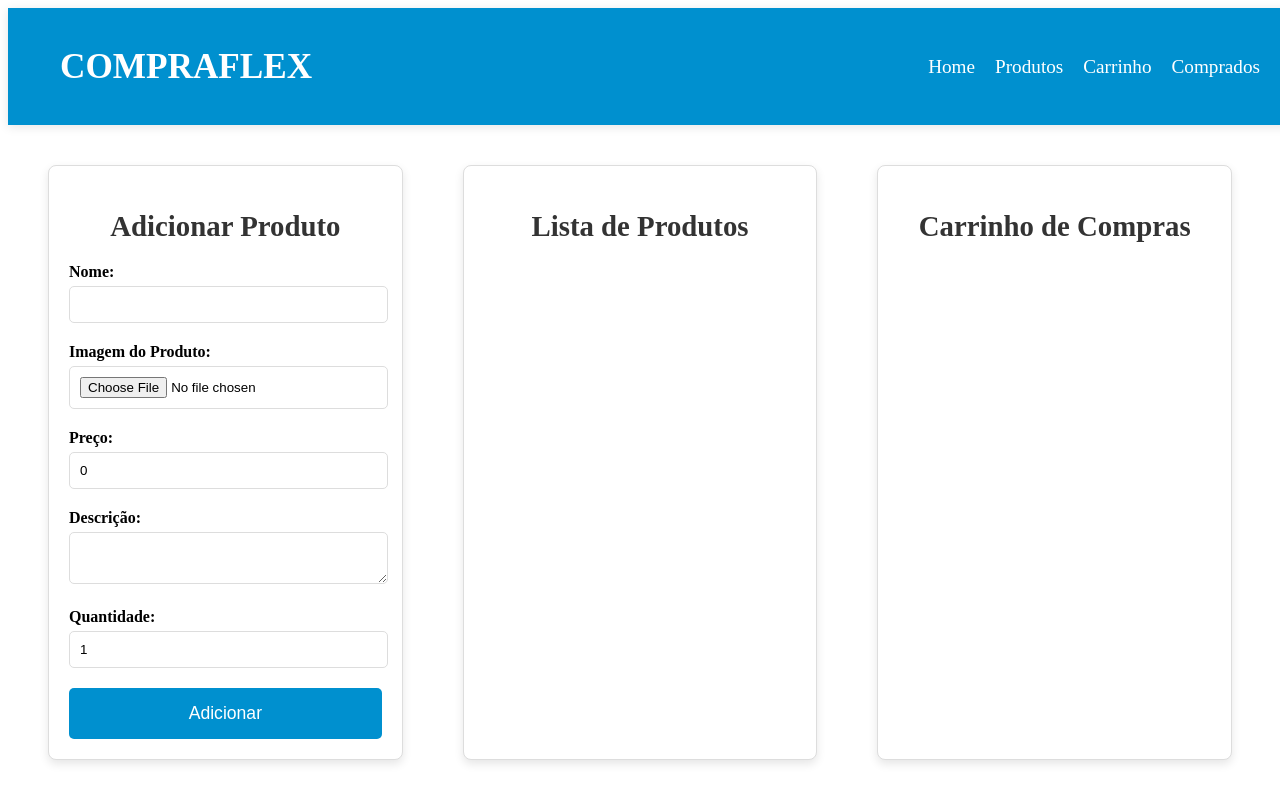
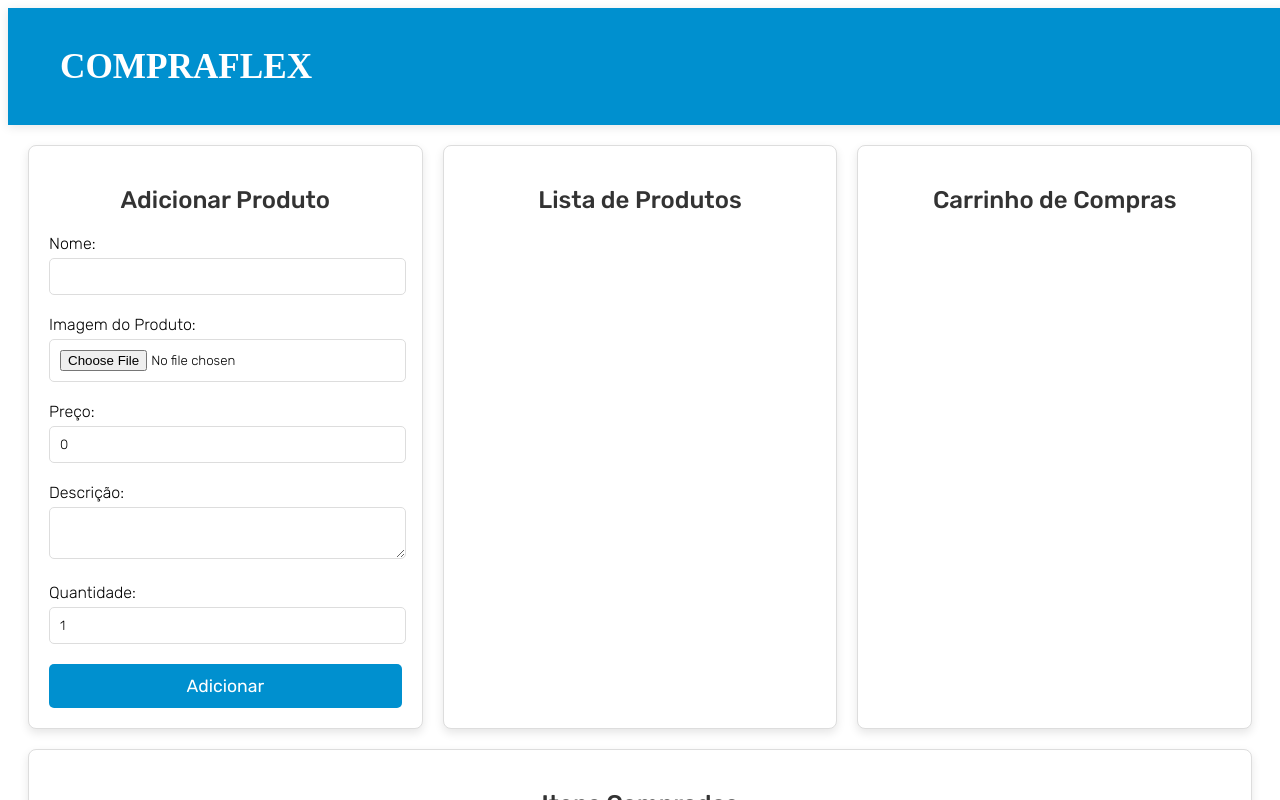
Before and after one commit to WillianDias1/Lista_de_Compras, an Angular app: page /mercado in a window 1280 px wide. Shown: the top 800 px of the page. Built offline with nearby package versions, Linux system fonts and the light colour scheme.

Commit message:
fix: melhoria na estilização

```diff
--- a/src/app/app.component.html
+++ b/src/app/app.component.html
@@ -2,16 +2,6 @@
   <header class="main-header">
     <div class="header-content">
       <h1 class="logo">CompraFlex</h1>
-      <nav class="nav-bar">
-        <ul>
-          <li><a href="#">Home</a></li>
-          <li><a href="#">Produtos</a></li>
-          <li><a href="#">Carrinho</a></li>
-          <li><a href="#">Comprados</a></li>
-        </ul>
-      </nav>
-      <!-- Ícone de menu (visível apenas em dispositivos móveis) -->
-      <button class="menu-toggle" (click)="toggleMenu()">&#9776;</button>
     </div>
   </header>
 
--- a/src/app/mercado/mercado.component.css
+++ b/src/app/mercado/mercado.component.css
@@ -1,3 +1,24 @@
+body {
+  font-family: "Rubik", sans-serif; /* Define a fonte padrão */
+  font-weight: 400; /* Ajusta o peso padrão se necessário */
+}
+
+/* Usando a fonte padrão em todo o código */
+h3, p, label, input, textarea {
+  font-family: "Rubik", sans-serif;
+  font-weight: 300; /* Peso normal para textos padrão */
+}
+
+h2 {
+  font-family: "Rubik", sans-serif;
+  font-weight: 500; /* Peso mais pesado para títulos, se desejar */
+}
+
+button {
+  font-family: "Rubik", sans-serif; /* Mantém a fonte do botão */
+  font-weight: 400; /* Peso mais pesado para botões */
+}
+
 /* Layout geral da container */
 .container {
   display: flex;
@@ -20,14 +41,14 @@
   border-radius: 8px;
   background-color: #fff;
   box-shadow: 0 4px 10px rgba(0, 0, 0, 0.1);
-  margin: 20px;
-  min-width: 280px; /* Define uma largura mínima para garantir que as colunas não fiquem muito pequenas */
+  margin: 0,5px;
+  min-width: 300px; /* Define uma largura mínima para garantir que as colunas não fiquem muito pequenas */
 }
 
 /* Centralização de títulos */
 h2 {
   color: #333;
-  font-size: 1.8em;
+  font-size: 1.5em;
   margin-bottom: 20px;
   text-align: center;
 }
@@ -35,11 +56,12 @@ h2 {
 /* Ajuste nos itens de produto e carrinho */
 .product-item, .cart-item {
   margin-bottom: 15px;
-  padding: 15px;
-  border: 1px solid #f0f0f0;
+  padding: 12px;
+  border: 1px solid #becffc;
   border-radius: 5px;
   transition: transform 0.2s;
-  background-color: #f9f9f9;
+  background-color: #e1e8fd;
+;
 }
 
 .product-item:hover, .cart-item:hover {
@@ -49,7 +71,7 @@ h2 {
 /* Estilos para botões */
 button {
   margin-top: 10px;
-  padding: 15px 30px;
+  padding: 12px 12px;
   border: none;
   border-radius: 5px;
   background-color: #0090CF;
@@ -73,7 +95,7 @@ button:hover {
 }
 
 label {
-  font-weight: bold;
+  font-weight: Medium;
   margin-bottom: 5px;
   display: block;
 }
@@ -98,8 +120,8 @@ input:focus, textarea:focus {
 }
 
 .image-preview img {
-  width: 100%; /* Ajusta a imagem para caber na largura da coluna */
-  max-width: 300px; /* Mantém um limite de tamanho máximo */
+  width: 80%; /* Ajusta a imagem para caber na largura da coluna */
+  max-width: 200px; /* Mantém um limite de tamanho máximo */
   height: auto;
   border: 1px solid #ddd;
   border-radius: 5px;
--- a/src/app/mercado/mercado.component.html
+++ b/src/app/mercado/mercado.component.html
@@ -1,3 +1,7 @@
+<style>
+  @import url('https://fonts.googleapis.com/css2?family=Rubik:ital,wght@0,300..900;1,300..900&display=swap');
+  </style>
+
 <div class="container market-layout">
   <!-- Coluna Adicionar Produto -->
   <div class="column add-product">
```
